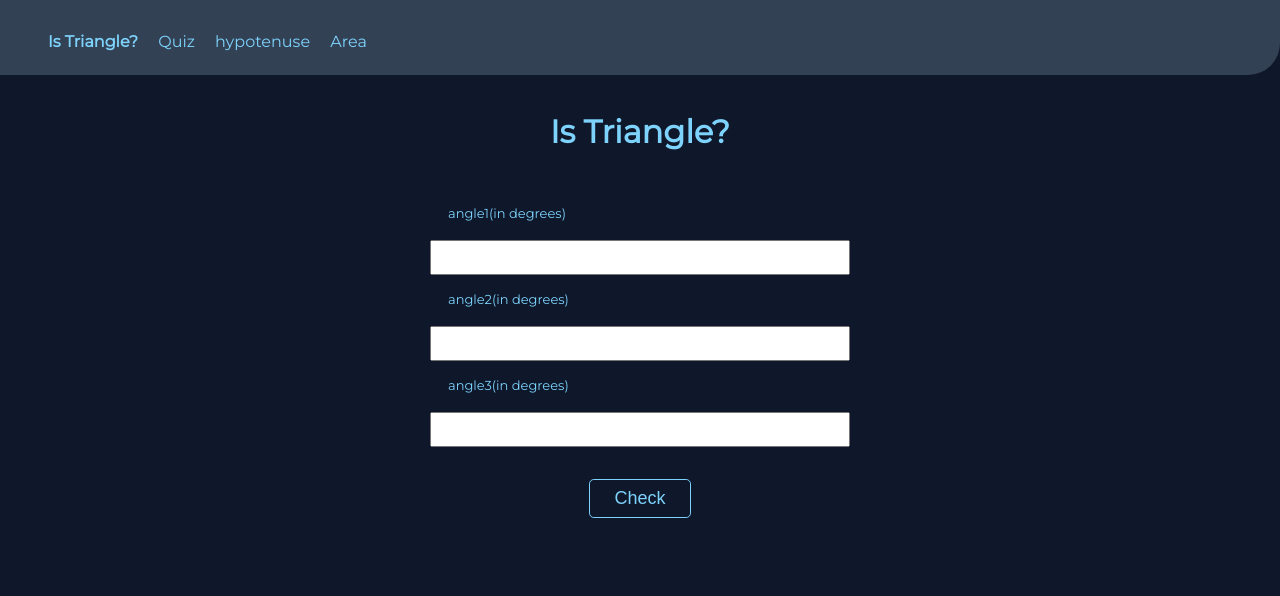
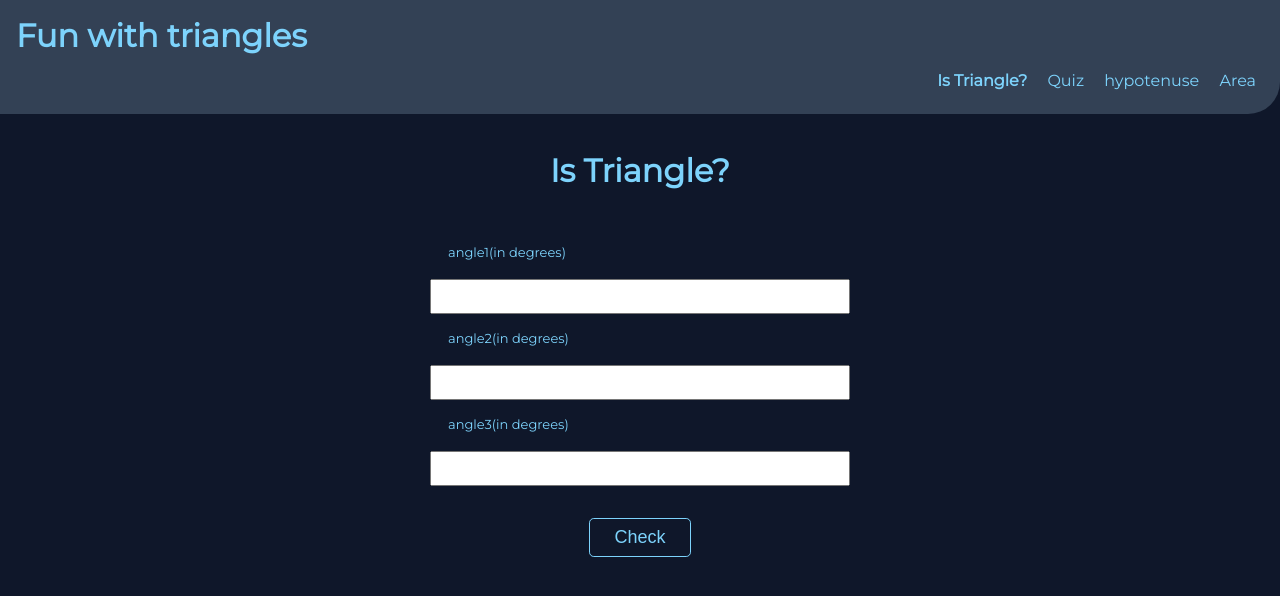
Before and after one commit to pawarprathmesh333/Mark-12, a plain HTML site: page index.html in a window 1280 px wide. Drawn offline with Linux system fonts and the light colour scheme.

Commit message:
feat - added headding

```diff
--- a/index.html
+++ b/index.html
@@ -9,6 +9,7 @@
 </head>
 <body>
     <header class="header">
+        <h1>Fun with triangles</h1>
         <ul class="header-link">
             <li><a href="/index.html"><strong>Is Triangle?</strong></a></li>
             <li><a href="/quiz.html">Quiz</a></li>
--- a/styles.css
+++ b/styles.css
@@ -20,11 +20,17 @@ header {
     border-bottom-right-radius: 2rem;
     padding-top: 1rem;
     padding-bottom: 0.5rem;
+}
+header h1{
+    padding: 0%;
+    margin: 0%;
     text-align: left;
+    padding-left: 1rem;
 }
 .header-link {
     list-style: none;
-
+    float: right;
+    padding-right: 1rem;
 }
 li{
     display: inline;
```
Also changed, not shown: area.html (+1 -0 lines), hypotenuse.html (+1 -0 lines), quiz.html (+1 -0 lines).
